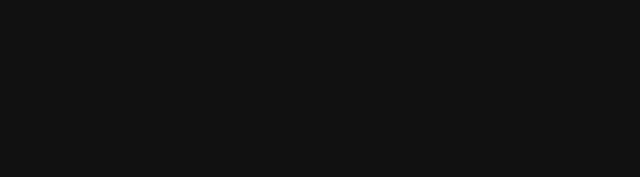
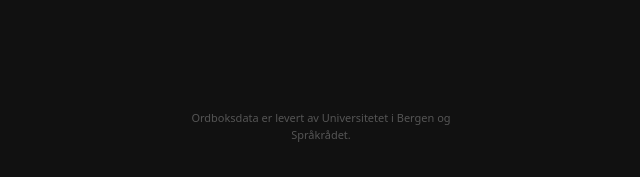
Before and after one commit to hjqgloria/ordkobling, a Next.js app: page / in a window 1280 px wide. Shown: the part 617-794 px from the top of the page, without its empty margins (319-959 px from the left). Built offline with nearby package versions, Linux system fonts and the light colour scheme.

Commit message:
added text for word source

```diff
--- a/app/api/validate/route.js
+++ b/app/api/validate/route.js
@@ -12,8 +12,10 @@ export async function GET(request) {
       { next: { revalidate: 86400 } }
     );
     const data = await res.json();
-    const valid = (data.articles?.bm?.length > 0) || (data.articles?.nn?.length > 0);
-    return Response.json({ valid });
+    // Sometimes the API returns empty arrays or nulls if no articles exist
+    const hasBm = Array.isArray(data.articles?.bm) && data.articles.bm.length > 0;
+    const hasNn = Array.isArray(data.articles?.nn) && data.articles.nn.length > 0;
+    return Response.json({ valid: hasBm || hasNn });
   } catch {
     return Response.json({ valid: false }, { status: 500 });
   }
--- a/components/WordGame.jsx
+++ b/components/WordGame.jsx
@@ -452,6 +452,12 @@ export default function WordGame() {
           </div>
         </div>
       </>)}
+
+      <footer style={{ marginTop: "auto", paddingTop: 40, textAlign: "center" }}>
+        <p style={{ fontSize: 11, color: "#555", maxWidth: 280, lineHeight: 1.5 }}>
+          Ordboksdata er levert av Universitetet i Bergen og Språkrådet.
+        </p>
+      </footer>
     </div>
   );
 }
```
